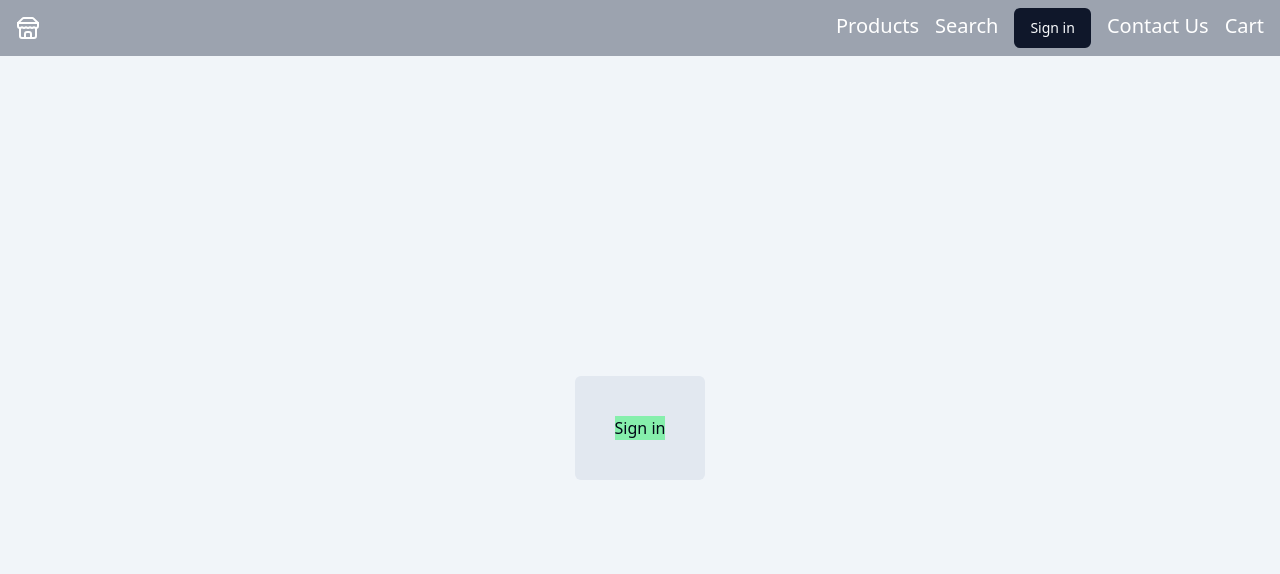
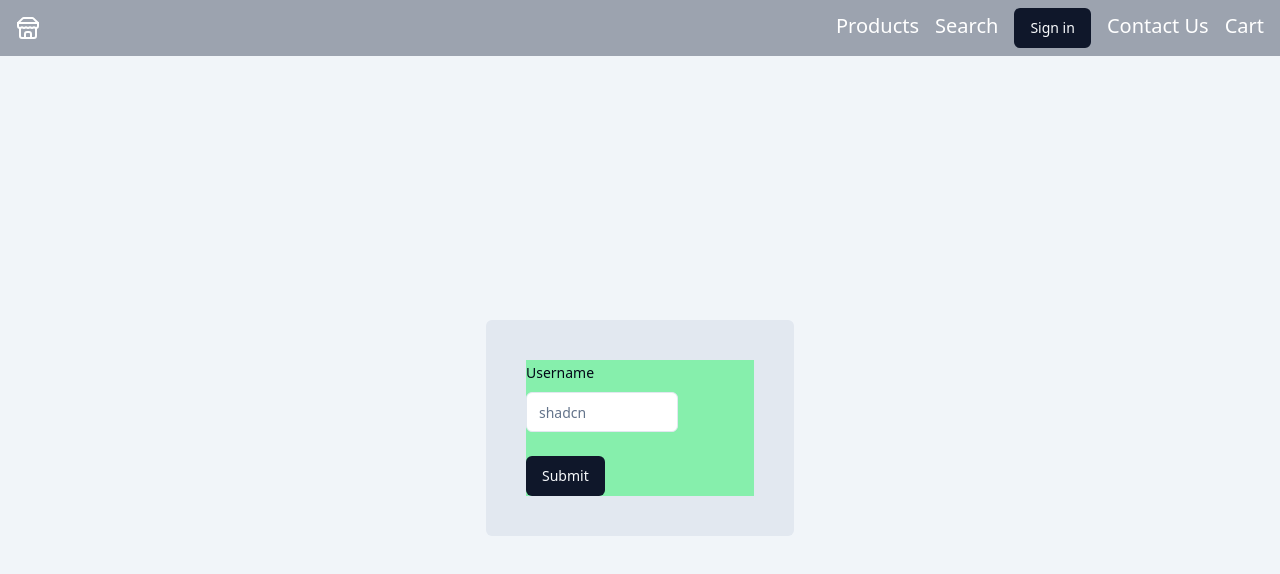
Before and after one commit to luyvannda/nextjs-template, a Next.js app: page /account/sign-in in a window 1280 px wide. Shown: the top 574 px of the page. Built offline with nearby package versions, Linux system fonts and the light colour scheme.

Commit message:
set up react form hooks with Shadcn UI

```diff
--- a/package.json
+++ b/package.json
@@ -19,6 +19,8 @@
     }
   },
   "dependencies": {
+    "@hookform/resolvers": "^3.3.4",
+    "@radix-ui/react-label": "^2.0.2",
     "@radix-ui/react-slot": "^1.0.2",
     "class-variance-authority": "^0.7.0",
     "clsx": "^2.1.0",
@@ -26,8 +28,10 @@
     "next": "14.0.4",
     "react": "^18",
     "react-dom": "^18",
+    "react-hook-form": "^7.49.3",
     "tailwind-merge": "^2.2.1",
-    "tailwindcss-animate": "^1.0.7"
+    "tailwindcss-animate": "^1.0.7",
+    "zod": "^3.22.4"
   },
   "devDependencies": {
     "@types/node": "^20",
--- a/src/app/account/sign-in/page.tsx
+++ b/src/app/account/sign-in/page.tsx
@@ -1,4 +1,4 @@
-import { SignInForm } from '@/components/form';
+import { SignInForm } from '@/hooks/form';
 
 export default function SignInPage() {
   return (
--- a/src/components/form/sign-in.tsx
+++ /dev/null
@@ -1,3 +0,0 @@
-export default function SignInForm() {
-  return <div>Sign in</div>;
-}
--- /dev/null
+++ b/src/components/ui/form.tsx
@@ -0,0 +1,177 @@
+import * as React from 'react';
+import * as LabelPrimitive from '@radix-ui/react-label';
+import { Slot } from '@radix-ui/react-slot';
+import {
+  Controller,
+  ControllerProps,
+  FieldPath,
+  FieldValues,
+  FormProvider,
+  useFormContext,
+} from 'react-hook-form';
+
+import { cn } from '@/lib/utils';
+import { Label } from '@/components/ui/label';
+
+const Form = FormProvider;
+
+type FormFieldContextValue<
+  TFieldValues extends FieldValues = FieldValues,
+  TName extends FieldPath<TFieldValues> = FieldPath<TFieldValues>,
+> = {
+  name: TName;
+};
+
+const FormFieldContext = React.createContext<FormFieldContextValue>(
+  {} as FormFieldContextValue
+);
+
+const FormField = <
+  TFieldValues extends FieldValues = FieldValues,
+  TName extends FieldPath<TFieldValues> = FieldPath<TFieldValues>,
+>({
+  ...props
+}: ControllerProps<TFieldValues, TName>) => {
+  return (
+    <FormFieldContext.Provider value={{ name: props.name }}>
+      <Controller {...props} />
+    </FormFieldContext.Provider>
+  );
+};
+
+const useFormField = () => {
+  const fieldContext = React.useContext(FormFieldContext);
+  const itemContext = React.useContext(FormItemContext);
+  const { getFieldState, formState } = useFormContext();
+
+  const fieldState = getFieldState(fieldContext.name, formState);
+
+  if (!fieldContext) {
+    throw new Error('useFormField should be used within <FormField>');
+  }
+
+  const { id } = itemContext;
+
+  return {
+    id,
+    name: fieldContext.name,
+    formItemId: `${id}-form-item`,
+    formDescriptionId: `${id}-form-item-description`,
+    formMessageId: `${id}-form-item-message`,
+    ...fieldState,
+  };
+};
+
+type FormItemContextValue = {
+  id: string;
+};
+
+const FormItemContext = React.createContext<FormItemContextValue>(
+  {} as FormItemContextValue
+);
+
+const FormItem = React.forwardRef<
+  HTMLDivElement,
+  React.HTMLAttributes<HTMLDivElement>
+>(({ className, ...props }, ref) => {
+  const id = React.useId();
+
+  return (
+    <FormItemContext.Provider value={{ id }}>
+      <div ref={ref} className={cn('space-y-2', className)} {...props} />
+    </FormItemContext.Provider>
+  );
+});
+FormItem.displayName = 'FormItem';
+
+const FormLabel = React.forwardRef<
+  React.ElementRef<typeof LabelPrimitive.Root>,
+  React.ComponentPropsWithoutRef<typeof LabelPrimitive.Root>
+>(({ className, ...props }, ref) => {
+  const { error, formItemId } = useFormField();
+
+  return (
+    <Label
+      ref={ref}
+      className={cn(error && 'text-destructive', className)}
+      htmlFor={formItemId}
+      {...props}
+    />
+  );
+});
+FormLabel.displayName = 'FormLabel';
+
+const FormControl = React.forwardRef<
+  React.ElementRef<typeof Slot>,
+  React.ComponentPropsWithoutRef<typeof Slot>
+>(({ ...props }, ref) => {
+  const { error, formItemId, formDescriptionId, formMessageId } =
+    useFormField();
+
+  return (
+    <Slot
+      ref={ref}
+      id={formItemId}
+      aria-describedby={
+        !error
+          ? `${formDescriptionId}`
+          : `${formDescriptionId} ${formMessageId}`
+      }
+      aria-invalid={!!error}
+      {...props}
+    />
+  );
+});
+FormControl.displayName = 'FormControl';
+
+const FormDescription = React.forwardRef<
+  HTMLParagraphElement,
+  React.HTMLAttributes<HTMLParagraphElement>
+>(({ className, ...props }, ref) => {
+  const { formDescriptionId } = useFormField();
+
+  return (
+    <p
+      ref={ref}
+      id={formDescriptionId}
+      className={cn('text-sm text-muted-foreground', className)}
+      {...props}
+    />
+  );
+});
+FormDescription.displayName = 'FormDescription';
+
+const FormMessage = React.forwardRef<
+  HTMLParagraphElement,
+  React.HTMLAttributes<HTMLParagraphElement>
+>(({ className, children, ...props }, ref) => {
+  const { error, formMessageId } = useFormField();
+  const body = error ? String(error?.message) : children;
+
+  if (!body) {
+    return null;
+  }
+
+  return (
+    <p
+      ref={ref}
+      id={formMessageId}
+      className={cn('text-sm font-medium text-destructive', className)}
+      {...props}
+    >
+      {body}
+    </p>
+  );
+});
+FormMessage.displayName = 'FormMessage';
+
+export {
+  useFormField,
+  Form,
+  FormItem,
+  FormLabel,
+  FormControl,
+  FormDescription,
+  FormMessage,
+  FormField,
+};
--- /dev/null
+++ b/src/components/ui/input.tsx
@@ -0,0 +1,25 @@
+import * as React from 'react';
+
+import { cn } from '@/lib/utils';
+
+export interface InputProps
+  extends React.InputHTMLAttributes<HTMLInputElement> {}
+
+const Input = React.forwardRef<HTMLInputElement, InputProps>(
+  ({ className, type, ...props }, ref) => {
+    return (
+      <input
+        type={type}
+        className={cn(
+          'flex h-10 w-full rounded-md border border-input bg-background px-3 py-2 text-sm ring-offset-background file:border-0 file:bg-transparent file:text-sm file:font-medium placeholder:text-muted-foreground focus-visible:outline-none focus-visible:ring-2 focus-visible:ring-ring focus-visible:ring-offset-2 disabled:cursor-not-allowed disabled:opacity-50',
+          className
+        )}
+        ref={ref}
+        {...props}
+      />
+    );
+  }
+);
+Input.displayName = 'Input';
+
+export { Input };
--- /dev/null
+++ b/src/components/ui/label.tsx
@@ -0,0 +1,26 @@
+'use client';
+
+import * as React from 'react';
+import * as LabelPrimitive from '@radix-ui/react-label';
+import { cva, type VariantProps } from 'class-variance-authority';
+
+import { cn } from '@/lib/utils';
+
+const labelVariants = cva(
+  'text-sm font-medium leading-none peer-disabled:cursor-not-allowed peer-disabled:opacity-70'
+);
+
+const Label = React.forwardRef<
+  React.ElementRef<typeof LabelPrimitive.Root>,
+  React.ComponentPropsWithoutRef<typeof LabelPrimitive.Root> &
+    VariantProps<typeof labelVariants>
+>(({ className, ...props }, ref) => (
+  <LabelPrimitive.Root
+    ref={ref}
+    className={cn(labelVariants(), className)}
+    {...props}
+  />
+));
+Label.displayName = LabelPrimitive.Root.displayName;
+
+export { Label };
--- /dev/null
+++ b/src/hooks/form/sign-in.tsx
@@ -0,0 +1,57 @@
+'use client';
+
+import { zodResolver } from '@hookform/resolvers/zod';
+import { useForm } from 'react-hook-form';
+import * as z from 'zod';
+import {
+  Form,
+  FormControl,
+  FormField,
+  FormItem,
+  FormLabel,
+  FormMessage,
+} from '../../components/ui/form';
+
+import { Input } from '@/components/ui/input';
+import { Button } from '../../components/ui/button';
+
+const FormSchema = z.object({
+  username: z.string().min(2, {
+    message: 'Username must be at least 2 characters.',
+  }),
+});
+
+export default function SignInForm() {
+  const form = useForm<z.infer<typeof FormSchema>>({
+    resolver: zodResolver(FormSchema),
+    defaultValues: {
+      username: '',
+    },
+  });
+
+  const onSubmit = () => {
+    console.log('Form Submitted');
+  };
+
+  return (
+    <Form {...form}>
+      <form onSubmit={form.handleSubmit(onSubmit)} className="w-2/3 space-y-6">
+        <FormField
+          control={form.control}
+          name="username"
+          render={({ field }) => (
+            <FormItem>
+              <FormLabel>Username</FormLabel>
+              <FormControl>
+                <Input placeholder="shadcn" {...field} />
+              </FormControl>
+
+              <FormMessage />
+            </FormItem>
+          )}
+        />
+        <Button type="submit">Submit</Button>
+      </form>
+    </Form>
+  );
+}
```
Also changed, not shown: src/components/ui/README.md (added), src/hooks/README.md, src/hooks/form/index.ts (renamed from src/components/form/index.ts), 2 other files (tests, documents, lock files or other folders).
